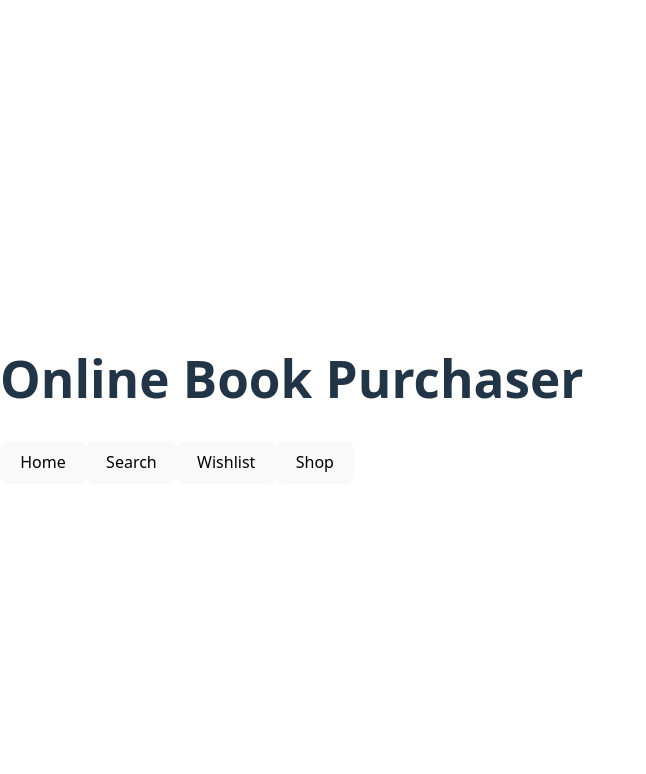
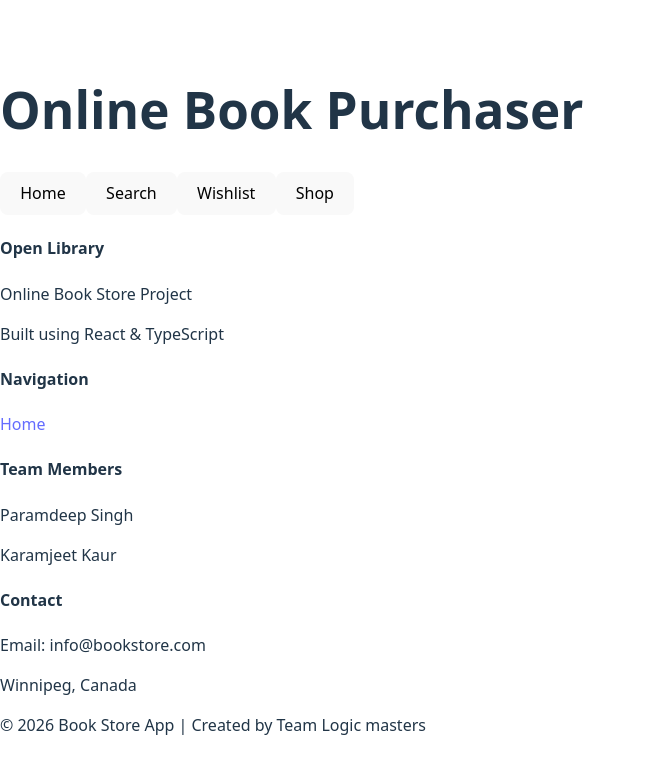
Before and after one commit to rrcparam/Online-Book-purchase-, a React (Vite) app in the folder online book purchase/: page / in a window 1280 px wide. Shown: the top 774 px of the page, without its empty margins (0-646 px from the left). Built offline with nearby package versions, Linux system fonts and the light colour scheme.

Commit message:
updated app.tsx

```diff
--- a/online book purchase/src/App.tsx
+++ b/online book purchase/src/App.tsx
@@ -1,9 +1,10 @@
 import Header from "./Components/Header";
-
+import Footer from "./Components/footer";
 export default function App() {
   return (
     <>
       <Header />
+      <Footer />
     </>
   );
 }
```
